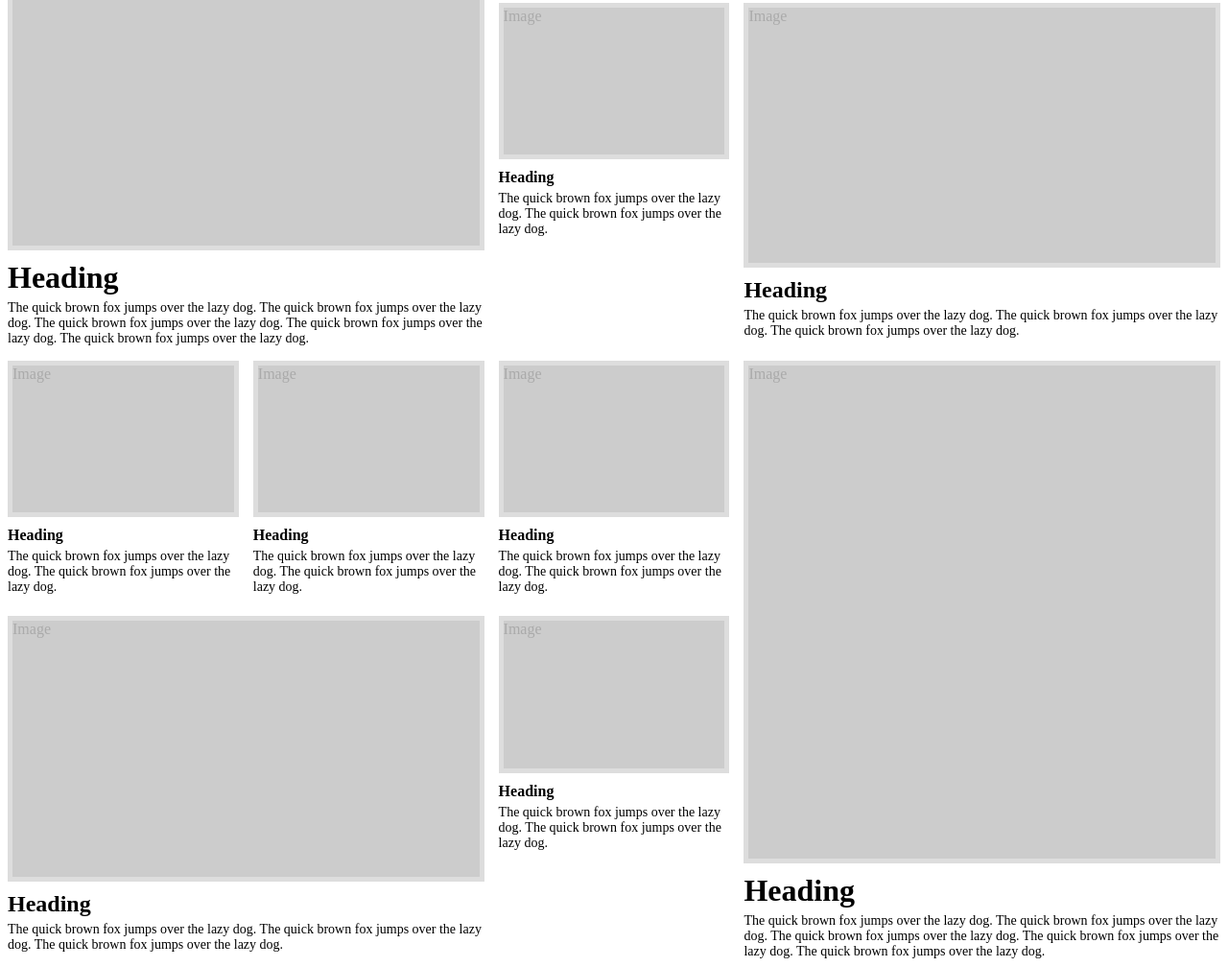
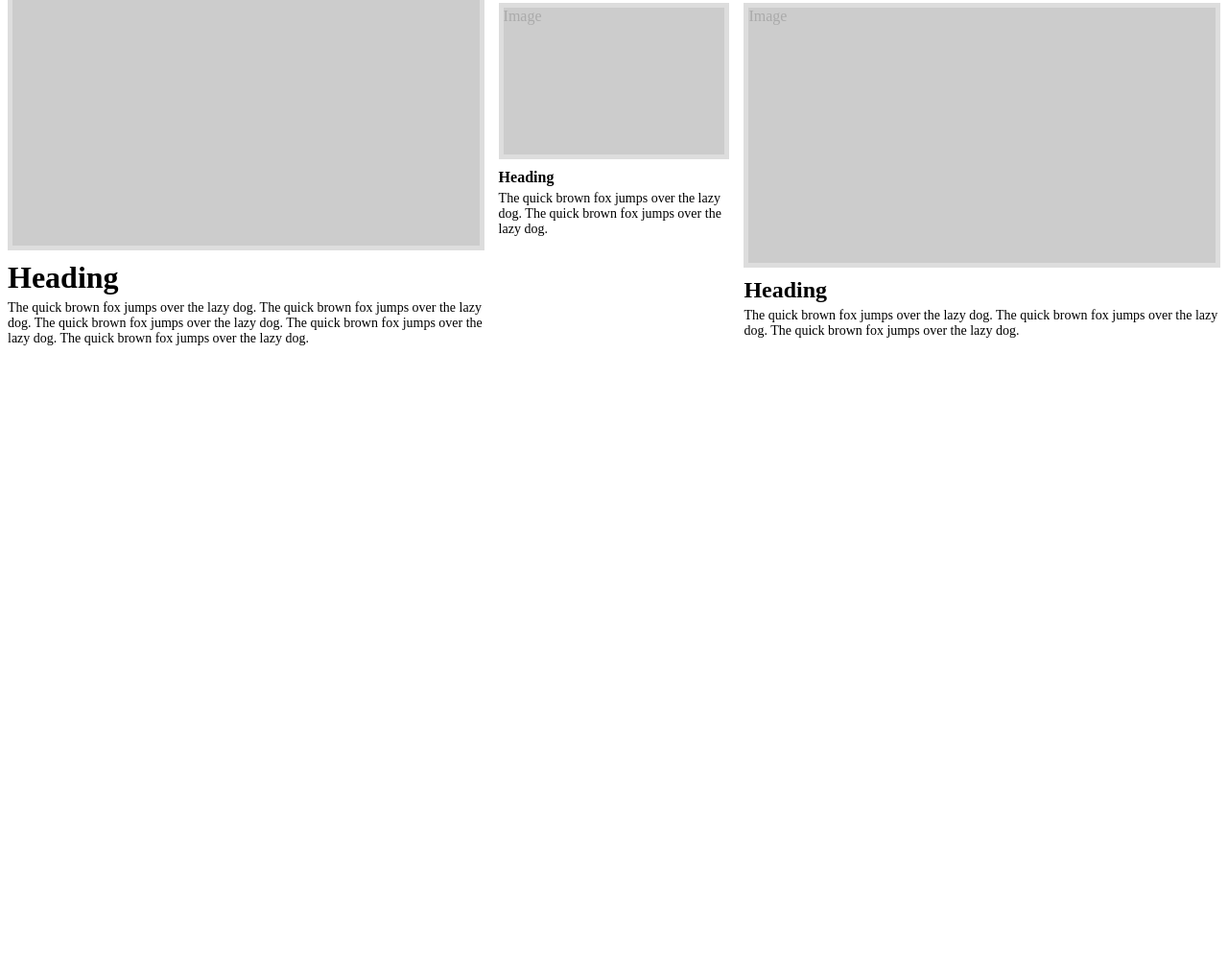
Before and after one commit to codegrid/2016-display-grid, a plain HTML site: page sample-magazine/1.html in a window 1280 px wide. Shown: the part 272-1280 px from the top of the page at 96% size. After the commit the page ends 800 px from the top, so only its background shows below. Drawn offline with Linux system fonts and the light colour scheme.

Commit message:
modify magazine demo

```diff
--- a/sample-magazine/1.html
+++ b/sample-magazine/1.html
@@ -12,11 +12,11 @@
   grid-row-gap: 15px;
   grid-column-gap: 15px;
 }
-.magazine__item--size-l {
+.magazine__item--size-2x2 {
   grid-column: span 2;
   grid-row: span 2;
 }
-.magazine__item--size-m {
+.magazine__item--size-2x1 {
   grid-column: span 2;
 }
 /* theme */
@@ -28,10 +28,10 @@
   color: #aaa;
   background-color: #ccc;
 }
-.magazine__image--size-l {
+.magazine__image--size-2x2 {
   padding-bottom: 100%;
 }
-.magazine__image--size-m {
+.magazine__image--size-2x1 {
   padding-bottom: 50%;
 }
 .magazine__title {
@@ -39,10 +39,10 @@
   font-size: 16px;
   margin: 10px 0 5px;
 }
-.magazine__title--size-l {
+.magazine__title--size-2x2 {
   font-size: 32px;
 }
-.magazine__title--size-m {
+.magazine__title--size-2x1 {
   font-size: 24px;
 }
 .magazine__text {
@@ -54,9 +54,9 @@
 <body>
 
 <div class="magazine">
-  <div class="magazine__item  magazine__item--size-l">
-    <div class="magazine__image  magazine__image--size-l">Image</div>
-    <div class="magazine__title  magazine__title--size-l">Heading</div>
+  <div class="magazine__item  magazine__item--size-2x2">
+    <div class="magazine__image  magazine__image--size-2x2">Image</div>
+    <div class="magazine__title  magazine__title--size-2x2">Heading</div>
     <div class="magazine__text">
       The quick brown fox jumps over the lazy dog. The quick brown fox jumps over the lazy dog. The quick brown fox jumps over the lazy dog. The quick brown fox jumps over the lazy dog. The quick brown fox jumps over the lazy dog.
     </div>
@@ -89,53 +89,11 @@
       The quick brown fox jumps over the lazy dog. The quick brown fox jumps over the lazy dog.
     </div>
   </div>
-  <div class="magazine__item  magazine__item--size-m">
-    <div class="magazine__image  magazine__image--size-m">Image</div>
-    <div class="magazine__title  magazine__title--size-m">Heading</div>
+  <div class="magazine__item  magazine__item--size-2x1">
+    <div class="magazine__image  magazine__image--size-2x1">Image</div>
+    <div class="magazine__title  magazine__title--size-2x1">Heading</div>
     <div class="magazine__text">
       The quick brown fox jumps over the lazy dog. The quick brown fox jumps over the lazy dog. The quick brown fox jumps over the lazy dog.
-    </div>
-  </div>
-  <div class="magazine__item">
-    <div class="magazine__image">Image</div>
-    <div class="magazine__title">Heading</div>
-    <div class="magazine__text">
-      The quick brown fox jumps over the lazy dog. The quick brown fox jumps over the lazy dog.
-    </div>
-  </div>
-  <div class="magazine__item">
-    <div class="magazine__image">Image</div>
-    <div class="magazine__title">Heading</div>
-    <div class="magazine__text">
-      The quick brown fox jumps over the lazy dog. The quick brown fox jumps over the lazy dog.
-    </div>
-  </div>
-  <div class="magazine__item">
-    <div class="magazine__image">Image</div>
-    <div class="magazine__title">Heading</div>
-    <div class="magazine__text">
-      The quick brown fox jumps over the lazy dog. The quick brown fox jumps over the lazy dog.
-    </div>
-  </div>
-  <div class="magazine__item  magazine__item--size-l">
-    <div class="magazine__image  magazine__image--size-l">Image</div>
-    <div class="magazine__title  magazine__title--size-l">Heading</div>
-    <div class="magazine__text">
-      The quick brown fox jumps over the lazy dog. The quick brown fox jumps over the lazy dog. The quick brown fox jumps over the lazy dog. The quick brown fox jumps over the lazy dog. The quick brown fox jumps over the lazy dog.
-    </div>
-  </div>
-  <div class="magazine__item  magazine__item--size-m">
-    <div class="magazine__image  magazine__image--size-m">Image</div>
-    <div class="magazine__title  magazine__title--size-m">Heading</div>
-    <div class="magazine__text">
-      The quick brown fox jumps over the lazy dog. The quick brown fox jumps over the lazy dog. The quick brown fox jumps over the lazy dog.
-    </div>
-  </div>
-  <div class="magazine__item">
-    <div class="magazine__image">Image</div>
-    <div class="magazine__title">Heading</div>
-    <div class="magazine__text">
-      The quick brown fox jumps over the lazy dog. The quick brown fox jumps over the lazy dog.
     </div>
   </div>
 </div>
```
